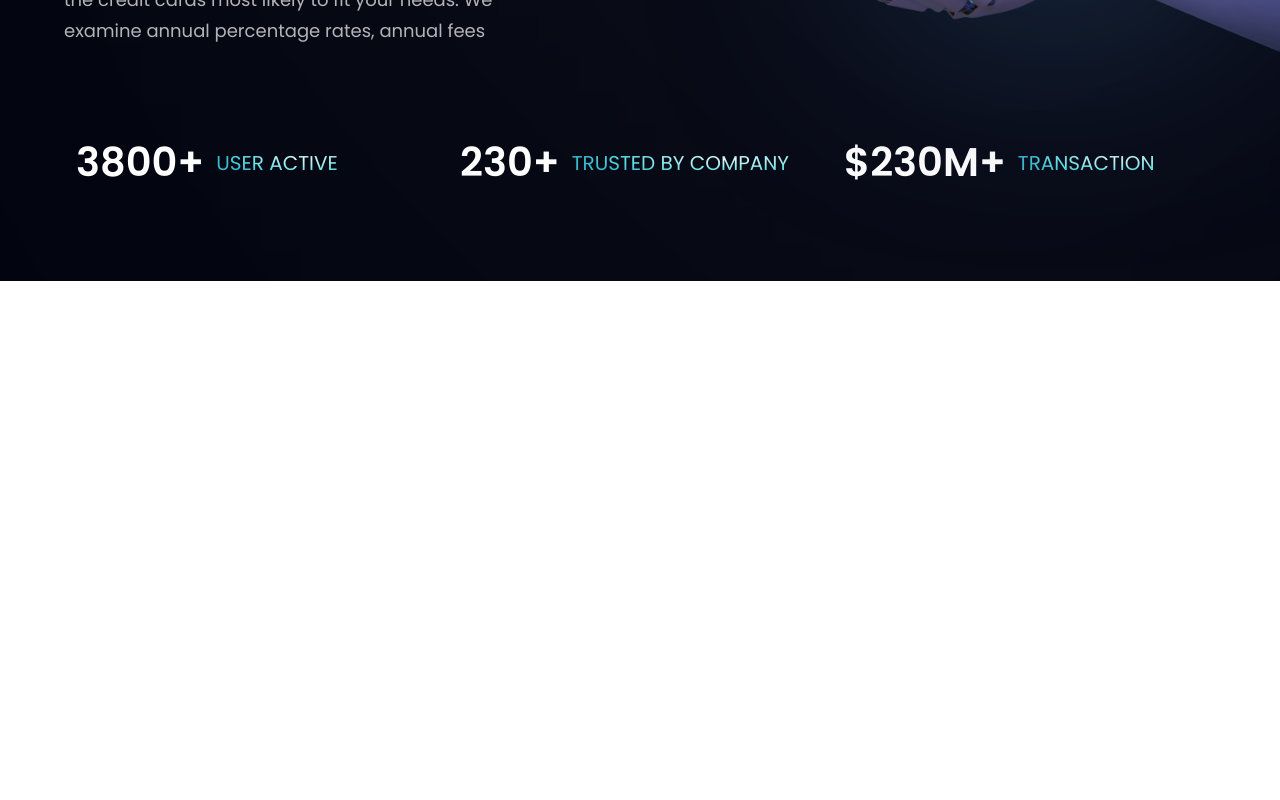
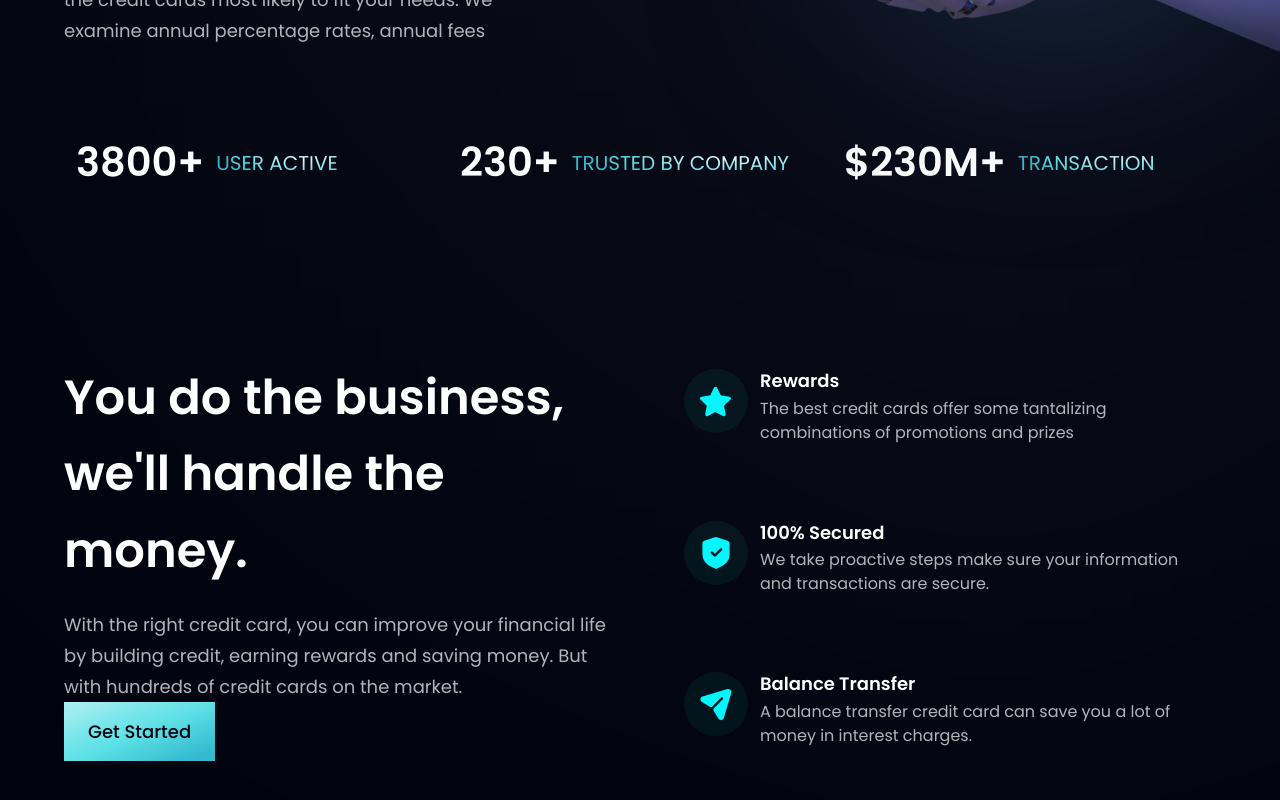
Before and after one commit to jumaantony/hoo-bank, a React (Create React App) app: page / in a window 1280 px wide. Shown: the part 664-1464 px from the top of the page. Before the commit the page ends 945 px from the top, so only its background shows below. Built offline with nearby package versions, Linux system fonts and the light colour scheme.

Commit message:
completed the business section

```diff
--- a/src/components/Business.jsx
+++ b/src/components/Business.jsx
@@ -1,11 +1,47 @@
-import React from 'react'
+import React from 'react';
+
+import {features} from '../constants';
+import styles, {layout} from '../styles.js';
+import Button from './Button';
+
+const FeatureCard =({icon, title, content, index}) => (
+  <div className={`flex flex-row p-6 rounded-[20px] ${index !== features.length -1 ? "mb-6": "mb-0"} feature-card`}>
+     <div className={`w-[64px] h-[64px] rounded-full ${styles.flexCenter} bg-dimBlue`}>
+        <img src={icon} alt='icon' className='w-[50%] h-[50%] object-contain' />
+     </div>
+
+     <div className='flex-1 flex flex-col ml-3'>
+        <h4 className='font-poppins font-semibold text-white text-[18px] leading-[23.4px] mb-1'>{title}</h4>
+        <p className='font-poppins font-normal text-dimWhite text-[16px] leading-[24px] mb-1'> {content} </p>
+     </div>
+
+  </div>
+)
 
 const Business = () => {
   return (
-    <div>
+    <section id='features' className={`${layout.section}`}>
 
-    </div>
+      <div className={` ${layout.sectionInfo}`}>
+        <h2 className={` ${styles.heading2} `}> You do the business, <br className='sm:block hidden' />we'll handle the money. </h2>
+
+        <p className={` ${styles.paragraph} mx-w-[470px] mt-5`}>
+          With the right credit card, you can improve your financial life by building credit,
+          earning rewards and saving money. But with hundreds of credit cards on the market.
+        </p>
+
+        <Button styles="mt-10" />
+
+      </div>
+
+      <div className={`${layout.sectionImg} flex-col`}>
+        {features.map((feature, index) => (
+          <FeatureCard key={feature.id}  {...feature}  index={index} />
+        ))}
+      </div>
+
+    </section>
   )
 }
 
-export default Business
+export default Business;
--- a/src/components/Button.jsx
+++ b/src/components/Button.jsx
@@ -1,10 +1,10 @@
 import React from 'react'
 
-const Button = () => {
+const Button = ({styles}) => {
   return (
-    <div>
-
-    </div>
+    <button type='button' className={`py-4 px-6 bg-blue-gradient font-poppins font-medium text-[18px] text-primary outline-none`}>
+      Get Started
+    </button>
   )
 }
 
```
